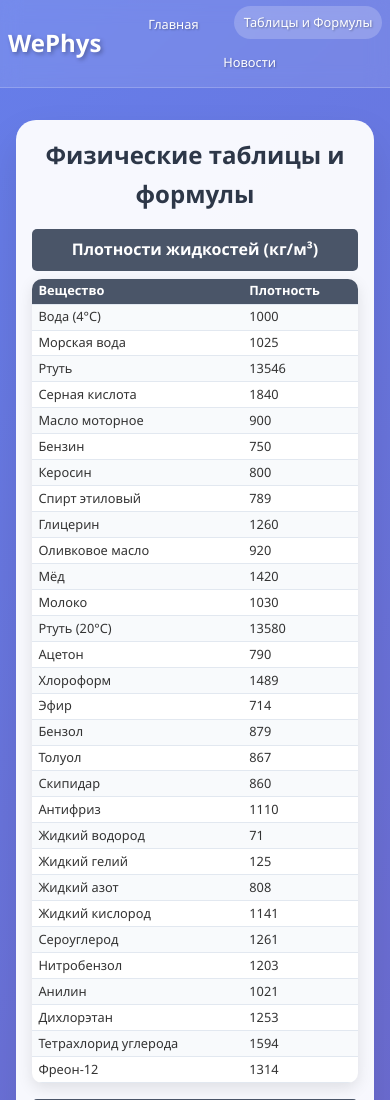
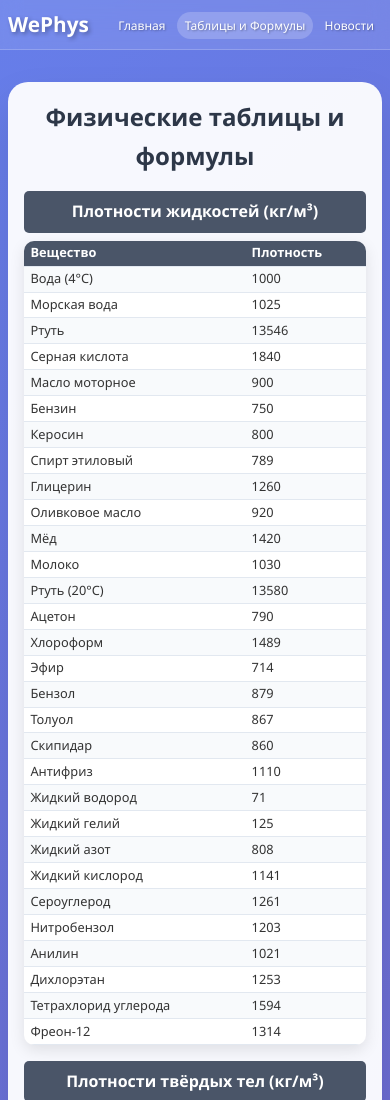
Before and after one commit to WePhys/WePhys.github.io, a plain HTML site: page tables.html in a window 390 px wide. Shown: the top 1100 px of the page. Drawn offline with Linux system fonts and the light colour scheme.

Commit message:
style.css

```diff
--- a/style.css
+++ b/style.css
@@ -291,72 +291,50 @@ footer {
 @media (max-width: 768px) {
     nav {
         flex-direction: row;
-        gap: 0.5rem;
+        gap: 0.3rem;
         padding: 0.5rem;
+        flex-wrap: nowrap;
+        overflow-x: auto;
     }
 
     nav ul {
         display: flex;
         flex-direction: row;
-        flex-wrap: wrap;
-        gap: 0.3rem;
-        justify-content: center;
-        width: 100%;
+        gap: 0.2rem;
+        flex-wrap: nowrap;
+        justify-content: flex-start;
+        width: auto;
     }
 
     nav li {
-        flex: 1;
-        min-width: fit-content;
+        flex: 0 0 auto;
     }
 
     nav a {
-        padding: 0.4rem 0.6rem;
-        font-size: 0.8rem;
-        text-align: center;
+        padding: 0.3rem 0.5rem;
+        font-size: 0.75rem;
         white-space: nowrap;
-        display: block;
     }
 
     .logo {
-        font-size: 1.5rem;
-        margin-right: 0.5rem;
+        font-size: 1.3rem;
+        margin-right: 0.3rem;
+        flex-shrink: 0;
     }
 
     main {
-        padding: 0 1rem;
+        padding: 0 0.5rem;
     }
 
     .hero,
     .tables-section,
     .news-section,
     .music-section {
-        padding: 1.5rem 1rem;
+        padding: 1rem 0.5rem;
     }
 
     .news-grid,
     .music-grid {
         grid-template-columns: 1fr;
     }
-
-    /* Дополнительные стили для компактных таблиц на мобильных */
-    .tables-grid {
-        grid-template-columns: 1fr;
-        gap: 1rem;
-    }
-
-    .compact-table {
-        font-size: 0.75rem;
-    }
-
-    .compact-table th,
-    .compact-table td {
-        padding: 0.2rem 0.3rem;
-    }
 }
-
-    .news-grid,
-    .music-grid {
-        grid-template-columns: 1fr;
-    }
-
-}
```
